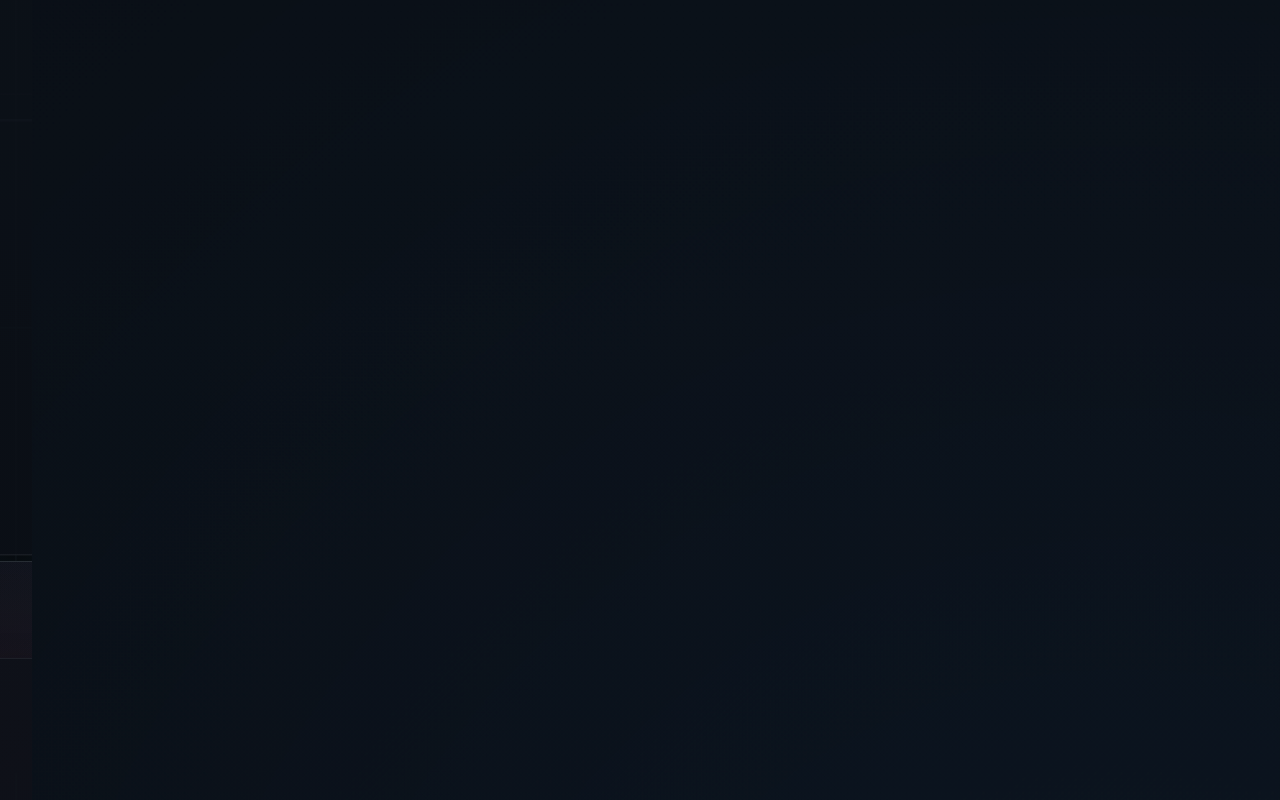
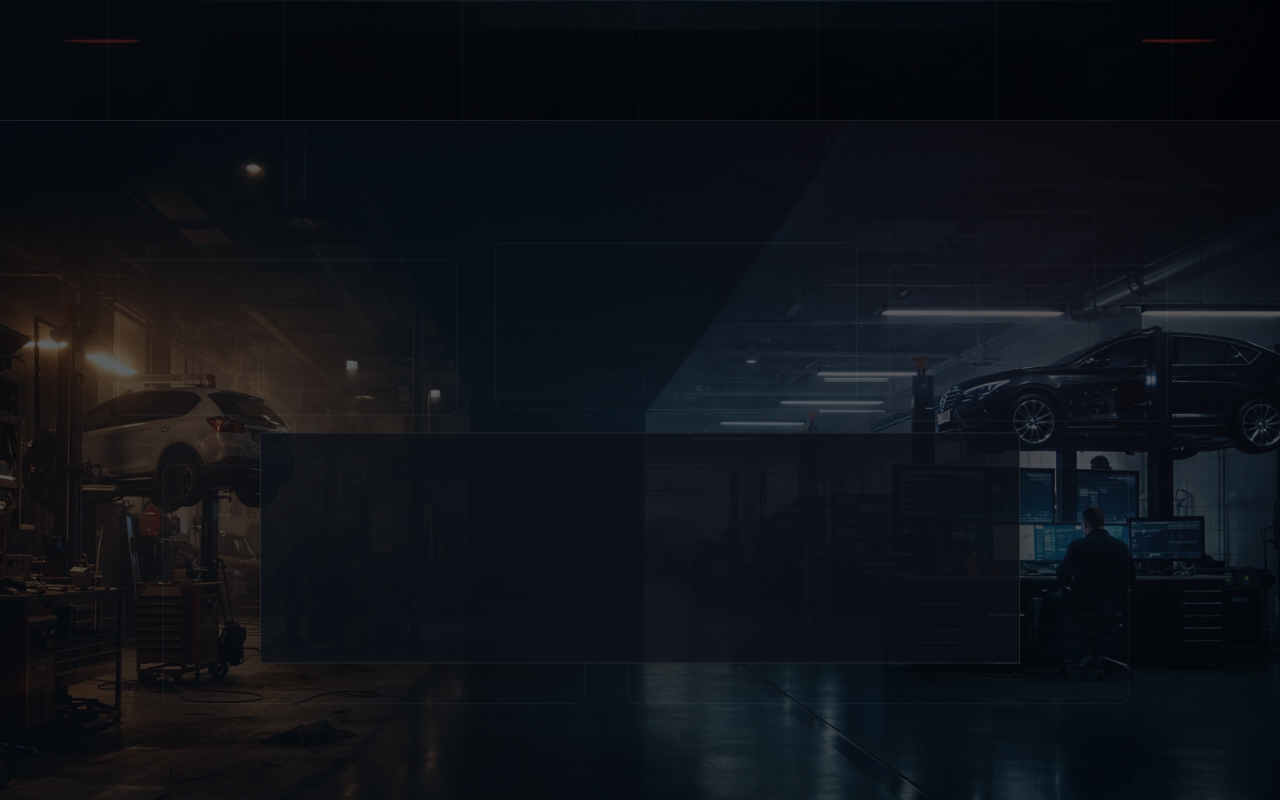
Before and after one commit to mulasty/OnePageAutomationBosh, a Next.js app: page / in a window 1280 px wide. Shown: the part 6340-7140 px from the top of the page. Built offline with nearby package versions, Linux system fonts and the light colour scheme.

Commit message:
feat(graphics): replace transformation before layer with real image

```diff
--- a/app/globals.css
+++ b/app/globals.css
@@ -623,7 +623,7 @@ body {
       rgb(63 157 255 / calc(0.05 + var(--ops-scan) * 0.12)),
       transparent 36%
     ),
-    url("/assets/graphics/transition/scene-transformation__layer-before__v01.svg") center / cover
+    url("/assets/graphics/transition/scene-transformation__layer-before__v02.webp") center / cover
       no-repeat,
     linear-gradient(165deg, #121b27 0%, #0a131e 100%);
 }
```
Also changed, not shown: public/assets/graphics/meta/integration-log.md (+1 -1 lines), public/assets/graphics/meta/manifest.json, public/assets/graphics/transition/scene-transformation__layer-before__v01.svg (deleted), public/assets/graphics/transition/scene-transformation__layer-before__v02.webp (added).
